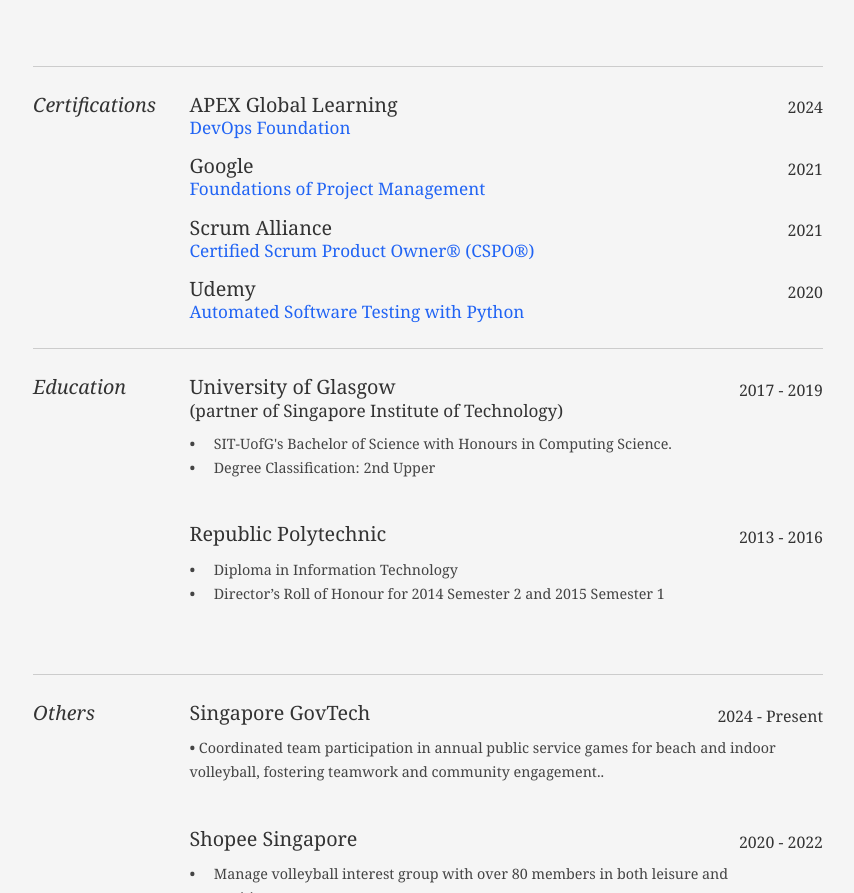
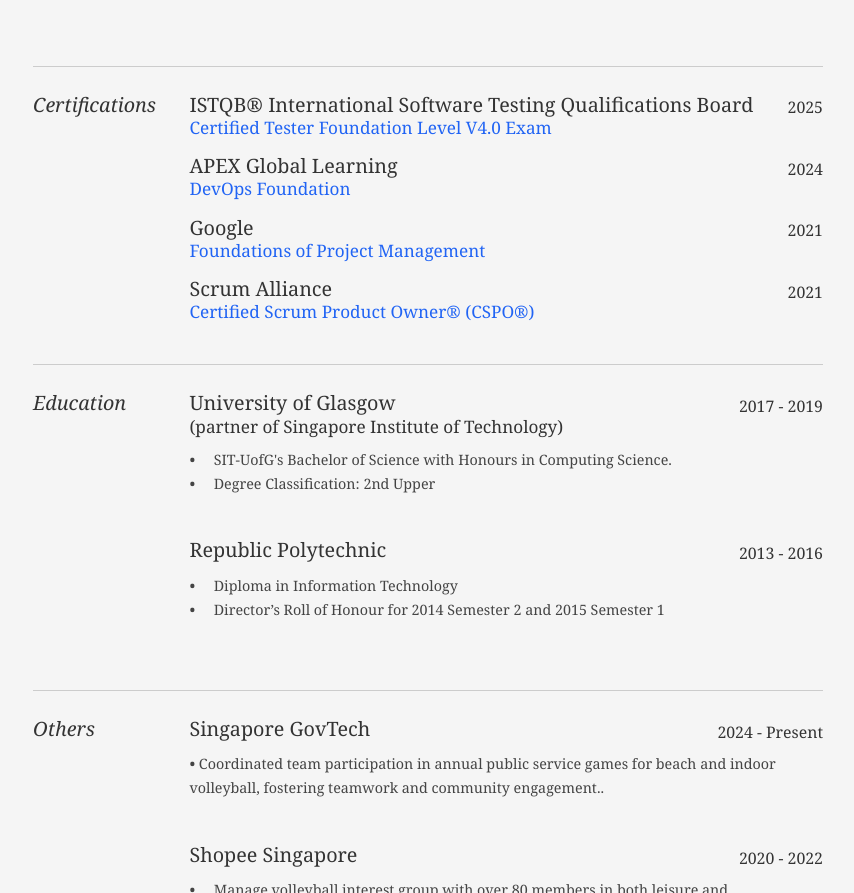
Before and after one commit to arthurtee/arthurtee.github.io, a plain HTML site: page index.html in a window 1280 px wide. Shown: the part 1999-2892 px from the top of the page, without its empty margins (212-1066 px from the left). Drawn offline with Linux system fonts and the light colour scheme.

Commit message:
feat: added istqb cert

```diff
--- a/index.html
+++ b/index.html
@@ -1,18 +1,20 @@
 <!DOCTYPE html PUBLIC "-//W3C//DTD XHTML 1.0 Strict//EN" "http://www.w3.org/TR/xhtml1/DTD/xhtml1-strict.dtd">
 <html>
+
 <head>
     <!--// page title and icon -->
     <title>TEE Seng Tuan's Resume</title>
-    <meta http-equiv="content-type" content="text/html; charset=utf-8"/>
+    <meta http-equiv="content-type" content="text/html; charset=utf-8" />
     <link rel="icon" href="web/img/me.jpg">
 
     <!-- add icon link -->
     <link rel="icon" href="img/me.png" type="image/x-icon">
 
-    <link rel="stylesheet" type="text/css" href="css/reset-fonts-grids.css" media="all"/>
-    <link rel="stylesheet" type="text/css" href="css/resume.css" media="all"/>
+    <link rel="stylesheet" type="text/css" href="css/reset-fonts-grids.css" media="all" />
+    <link rel="stylesheet" type="text/css" href="css/resume.css" media="all" />
 
 </head>
+
 <body>
 
     <div id="doc2" class="yui-t7">
@@ -55,11 +57,13 @@
                             </div>
                             <div class="yui-u" data-testid="profile-desc">
                                 <h3>
-                                Results-driven Quality Engineer with diverse experience across startup, e-commerce, HR
+                                    Results-driven Quality Engineer with diverse experience across startup, e-commerce,
+                                    HR
                                     tech, transport, and government technology sectors.
                                     Demonstrates success as both a team leader and individual contributor in ensuring
                                     software quality and reliability through comprehensive testing processes.
-                                Expert in collaborating with cross-functional teams to identify, document, and resolve
+                                    Expert in collaborating with cross-functional teams to identify, document, and
+                                    resolve
                                     bugs, driving efficient and effective solutions.
                                     Passionate about advancing quality engineering practices.
                                 </h3>
@@ -75,7 +79,7 @@
                             <div class="yui-u">
 
                                 <div class="job" data-testid="gts-desc">
-                                <h2><a data-testid="gts-link" href="https://www.tech.gov.sg/capability-centre-dsaid"
+                                    <h2><a data-testid="gts-link" href="https://www.developer.tech.gov.sg/products/categories/analytics/vas/overview.html"
                                             target="_blank" style="color: #EE2536">Singapore GovTech</a></h2>
                                     <h3>Quality Engineer II</h3>
                                     <h4>Nov 2023 - Present</h4>
@@ -83,9 +87,11 @@
                                     <h5>Python, TypeScript, Gitlab CI/CD, AWS codebuild and cloudwatch. </h5>
                                     <p>
                                         <b> &bull; </b> &nbsp; &nbsp; Established quality engineering practices and
-                                    principles across multiple AI software products, preventing bugs from merging into
+                                        principles across multiple AI software products, preventing bugs from merging
+                                        into
                                         shared environments.<br>
-                                    <b> &bull; </b> &nbsp; &nbsp; Refactored over 400 end-to-end automated test cases
+                                        <b> &bull; </b> &nbsp; &nbsp; Refactored over 400 end-to-end automated test
+                                        cases
                                         for parallel execution, reducing regression testing costs by 94%.<br>
                                         <b> &bull; </b> &nbsp; &nbsp; Revamped the automated testing strategy, reducing
                                         flaky tests by 90% and significantly improving test reliability.<br>
@@ -102,12 +108,15 @@
                                     <h5>Java, TestNG, Bitbucket, Postman, Charles Proxy, Jira and Confluence. </h5>
                                     <p>
                                         <b> &bull; </b> &nbsp; &nbsp; Introduced continuous integration and continuous
-                                    deployment (CI/CD) for API automated tests with 0% test code error merge to master
+                                        deployment (CI/CD) for API automated tests with 0% test code error merge to
+                                        master
                                         repository.<br>
                                         <b> &bull; </b> &nbsp; &nbsp; Setup and conduct technical interviews for our
-                                    augmented resources (FPT) in Vietnam which successfully onboarded 2 QA engineer over
+                                        augmented resources (FPT) in Vietnam which successfully onboarded 2 QA engineer
+                                        over
                                         8 candidates.<br>
-                                    <b> &bull; </b> &nbsp; &nbsp; Main owner for the quality usage of Google On-demand
+                                        <b> &bull; </b> &nbsp; &nbsp; Main owner for the quality usage of Google
+                                        On-demand
                                         Rides and Deliveries Solution (ODRD) which targeted to improve search address
                                         accuracy and display of vehicle route navigation by 100%.<br>
                                     </p>
@@ -121,18 +130,24 @@
                                     <br>
                                     <h5>Typescript, Cypress, playwright, Git, SQL, Jira and Confluence. </h5>
                                     <p>
-                                    <b> &bull; </b> &nbsp; &nbsp; Main owner for the quality of 4 new payment methods
-                                    launch across the Europe markets which is on track to uplift an estimated combined
+                                        <b> &bull; </b> &nbsp; &nbsp; Main owner for the quality of 4 new payment
+                                        methods
+                                        launch across the Europe markets which is on track to uplift an estimated
+                                        combined
                                         revenue of USD6.4M per annum.<br>
-                                    <b> &bull; </b> &nbsp; &nbsp; Proactively automated the end-to-end user stories and
+                                        <b> &bull; </b> &nbsp; &nbsp; Proactively automated the end-to-end user stories
+                                        and
                                         resolved all flaky tests.<br>
                                         <b> &bull; </b> &nbsp; &nbsp; Paired to reduced code duplication in automation
                                         framework by creating cypress library that can share across different service
                                         repositories. <br>
-                                    <b> &bull; </b> &nbsp; &nbsp; Co-owned the quality of payment platform expansion and
+                                        <b> &bull; </b> &nbsp; &nbsp; Co-owned the quality of payment platform expansion
+                                        and
                                         1 new payment method launch in 7 marketplaces on time with 0% incidents. <br>
-                                    <b> &bull; </b> &nbsp; &nbsp; Contributed to the development of new automated tests
-                                    for a simulated applicants tracking system before the company's reorganization took
+                                        <b> &bull; </b> &nbsp; &nbsp; Contributed to the development of new automated
+                                        tests
+                                        for a simulated applicants tracking system before the company's reorganization
+                                        took
                                         place.<br>
                                     </p>
                                 </div>
@@ -147,13 +162,16 @@
                                     <p>
                                         <b> &bull; </b> &nbsp; &nbsp; Lead a sub team of 6 engineers to assure product
                                         quality in entire software development life cycle.<br>
-                                    <b> &bull; </b> &nbsp; &nbsp; Improve engineers testing efficiency by building QA
+                                        <b> &bull; </b> &nbsp; &nbsp; Improve engineers testing efficiency by building
+                                        QA
                                         test tool and automation test suites.<br>
                                         <b> &bull; </b> &nbsp; &nbsp; Maintain daily automation framework, test plan and
                                         test case execution. <br>
-                                    <b> &bull; </b> &nbsp; &nbsp; Collaborate with QA team across 4 regions: Singapore,
+                                        <b> &bull; </b> &nbsp; &nbsp; Collaborate with QA team across 4 regions:
+                                        Singapore,
                                         Vietnam, Shenzhen and Taiwan.<br>
-                                    <b> &bull; </b> &nbsp; &nbsp; Mentor new hire and internship candidate on software
+                                        <b> &bull; </b> &nbsp; &nbsp; Mentor new hire and internship candidate on
+                                        software
                                         quality assurance practices.<br>
                                     </p>
 
@@ -167,7 +185,8 @@
                                     <br>
                                     <h5>ASP.NET VB, Crystal Report, Java, MYSQL</h5>
                                     <p>
-                                    <b> &bull; </b> &nbsp; &nbsp; Assisted engineers in the development of information
+                                        <b> &bull; </b> &nbsp; &nbsp; Assisted engineers in the development of
+                                        information
                                         system and provided support to customer queries and customization requests. <br>
                                         <b> &bull; </b> &nbsp; &nbsp; Rectified all support issues and customization
                                         requests with 100% satisfactory feedback from customers.
@@ -181,6 +200,22 @@
                             <!--// .certifications section -->
                             <div class="yui-u first">
                                 <h2>Certifications</h2>
+                            </div>
+
+                            <div class="yui-u">
+
+                                <div class="job" data-testid="ude-cert-desc">
+                                    <h2>ISTQB® International Software Testing Qualifications Board</h2>
+                                    <h3>
+                                        <a data-testid="istqb-link"
+                                            href="http://scr.istqb.org/">
+                                            Certified Tester Foundation Level V4.0 Exam
+                                        </a>
+                                    </h3>
+                                    <h4>2025</h4>
+                                </div>
+                                <br>
+
                             </div>
 
                             <div class="yui-u">
@@ -220,7 +255,7 @@
 
                             <div class="yui-u">
 
-                            <div class="job" data-testid="sru-cert-desc">
+                                <div class="job last" data-testid="sru-cert-desc">
                                     <h2>Scrum Alliance</h2>
                                     <h3>
                                         <a data-testid="sru-cert-link"
@@ -231,21 +266,6 @@
                                     <h4>2021</h4>
                                 </div>
                                 <br>
-
-                        </div>
-
-                        <div class="yui-u">
-
-                            <div class="job last" data-testid="ude-cert-desc">
-                                <h2>Udemy</h2>
-                                <h3>
-                                    <a data-testid="ude-cert-link"
-                                       href="https://www.udemy.com/certificate/UC-8e87c45d-d0d6-466c-92e6-6b3cd77e1f56/">
-                                        Automated Software Testing with Python
-                                    </a>
-                                </h3>
-                                <h4>2020</h4>
-                            </div>
 
                             </div>
 
@@ -280,7 +300,8 @@
                                     <h4>2013 - 2016</h4>
                                     <p>
                                         <b> &bull; </b> &nbsp; &nbsp; Diploma in Information Technology <br>
-                                    <b> &bull; </b> &nbsp; &nbsp; Director’s Roll of Honour for 2014 Semester 2 and 2015
+                                        <b> &bull; </b> &nbsp; &nbsp; Director’s Roll of Honour for 2014 Semester 2 and
+                                        2015
                                         Semester 1
                                     </p>
                                 </div>
@@ -300,7 +321,8 @@
                                     <h2>Singapore GovTech</h2>
                                     <h4>2024 - Present</h4>
                                     <p>
-                                    <b> &bull; </b> Coordinated team participation in annual public service games for
+                                        <b> &bull; </b> Coordinated team participation in annual public service games
+                                        for
                                         beach and indoor volleyball, fostering teamwork and community engagement.. <br>
                                     </p>
                                 </div>
@@ -313,7 +335,8 @@
                                     <h2>Shopee Singapore</h2>
                                     <h4>2020 - 2022</h4>
                                     <p>
-                                    <b> &bull; </b> &nbsp; &nbsp; Manage volleyball interest group with over 80 members
+                                        <b> &bull; </b> &nbsp; &nbsp; Manage volleyball interest group with over 80
+                                        members
                                         in both leisure and competitive games. <br>
                                     </p>
                                 </div>
@@ -353,4 +376,5 @@
 
 
 </body>
+
 </html>
```
Also changed, not shown: playwright/test/resume.spec.ts (+6 -6 lines). Lines whose indentation alone changed are shown as unchanged.
